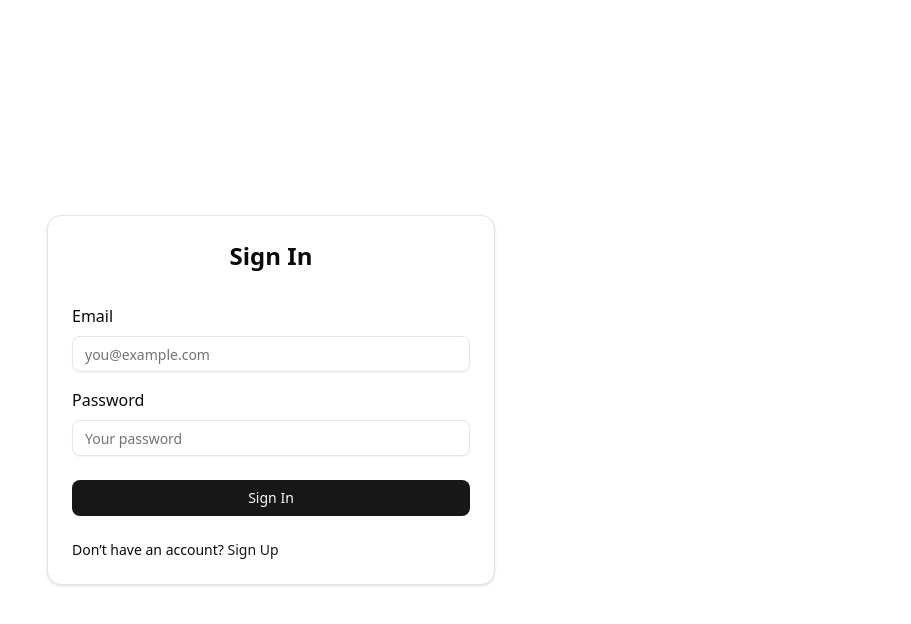
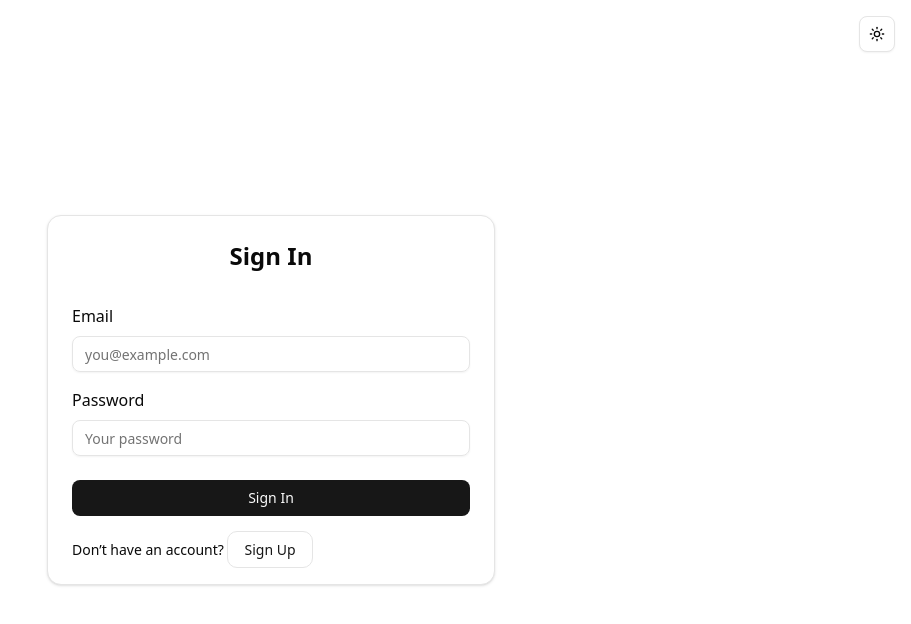
Before and after one commit to Priyaanshuuu/GenAI-SaaS, a Next.js app in the folder genai-saas/: page /login in a window 1280 px wide. Shown: the top 624 px of the page, without its empty margins (369-1280 px from the left). Built offline with nearby package versions, Linux system fonts and the light colour scheme.

Commit message:
register/login

```diff
--- a/genai-saas/src/app/login/page.tsx
+++ b/genai-saas/src/app/login/page.tsx
@@ -4,10 +4,14 @@ import Link from "next/link";
 import { Button } from "@/components/ui/button";
 import { Input } from "@/components/ui/input";
 import { Card, CardHeader, CardContent, CardFooter } from "@/components/ui/card";
+import { ModeToggle } from "@/components/theme-Toggle";
 
 export default function LoginPage() {
   return (
     <div className="min-h-screen flex items-center justify-center px-4">
+        <div className="absolute top-4 right-4">
+            <ModeToggle />
+        </div>
       <Card className="w-full max-w-md">
         <CardHeader>
           <h2 className="text-2xl font-bold text-center">Sign In</h2>
@@ -30,9 +34,9 @@ export default function LoginPage() {
         </CardContent>
 
         <CardFooter className="text-center">
-          <p className="text-sm">
+          <p className="text-sm ">
             Don’t have an account?{" "}
-            <Link href="/register" className="text-primary hover:underline">
+            <Link href="/register" className="text-primary hover:underline text-center border rounded-lg px-4 py-2 ">
               Sign Up
             </Link>
           </p>
--- a/genai-saas/src/app/register/page.tsx
+++ b/genai-saas/src/app/register/page.tsx
@@ -6,10 +6,14 @@ import { Input } from "@/components/ui/input";
 import { Card, CardHeader, CardContent, CardFooter } from "@/components/ui/card";
 import { FcGoogle } from "react-icons/fc";
 import { FaGithub } from "react-icons/fa";
+import { ModeToggle } from "@/components/theme-Toggle";
 
 export default function RegisterPage() {
   return (
     <div className="min-h-screen flex items-center justify-center px-4">
+         <div className="absolute top-4 right-4">
+            <ModeToggle />
+        </div>
       <Card className="w-full max-w-md space-y-4">
         <CardHeader>
           <h2 className="text-2xl font-bold text-center">Create Account</h2>
```
